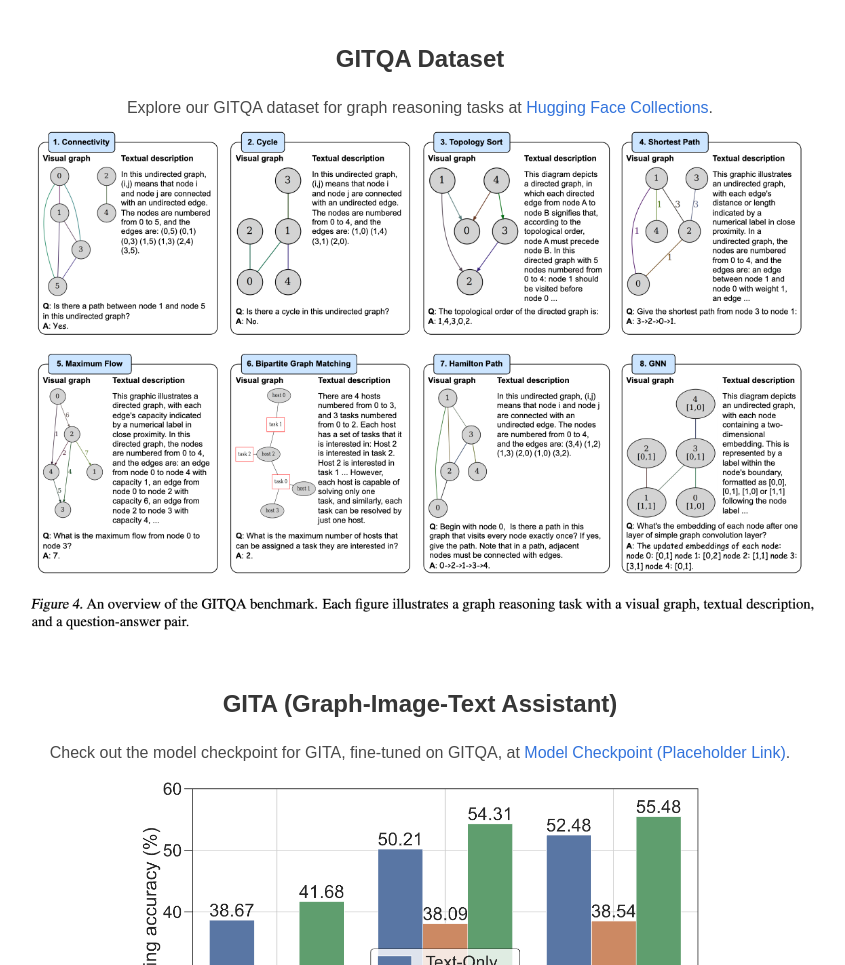
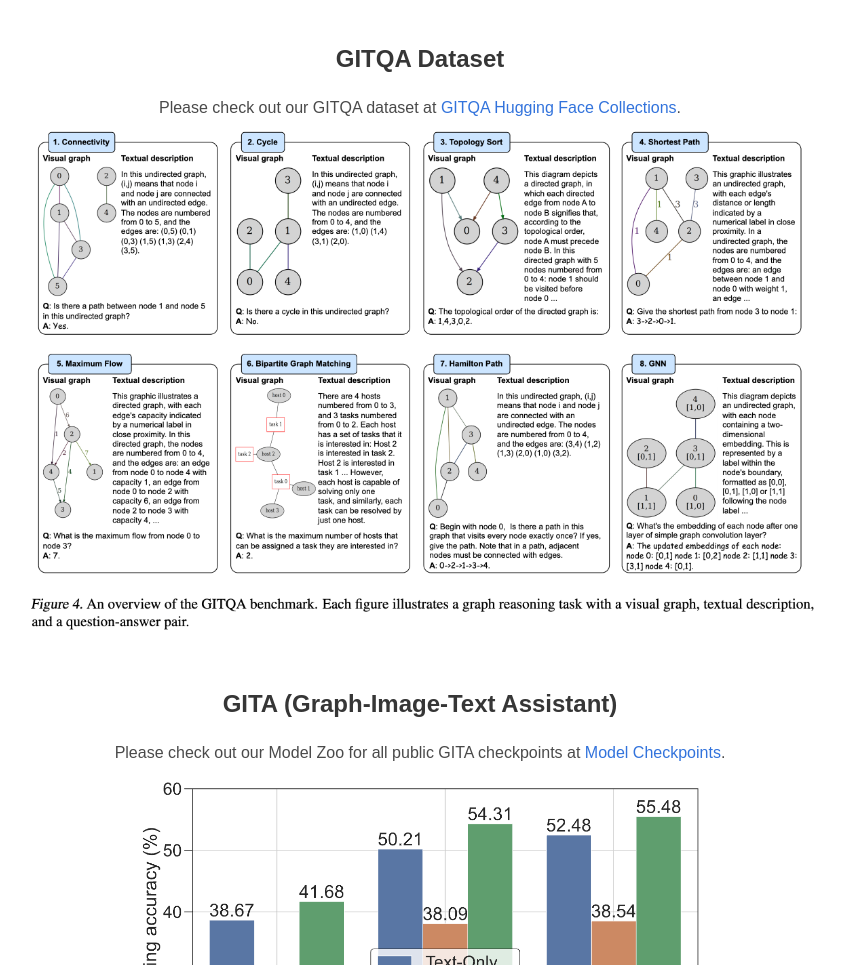
Before and after one commit to v-graph/v-graph.github.io, a plain HTML site: page index.html in a window 1280 px wide. Shown: the part 1361-2326 px from the top of the page, without its empty margins (220-1065 px from the left). Drawn offline with nearby package versions, Linux system fonts and the light colour scheme; some packages are replaced by stand-ins of ours; some icons are missing; a web font is replaced by a local one.

Commit message:
Update index.html

```diff
--- a/index.html
+++ b/index.html
@@ -147,7 +147,7 @@
         <div class="container is-max-desktop">
             <h2 class="title is-4 has-text-centered">GITQA Dataset</h2>
             <p class="has-text-centered">
-                Explore our GITQA dataset for graph reasoning tasks at <a href="https://huggingface.co/collections/Yanbin99/gitqa-datasets-65c705c9488606617e246bd3" target="_blank">Hugging Face Collections</a>.
+                Please check out our GITQA dataset at <a href="https://huggingface.co/collections/Yanbin99/gitqa-datasets-65c705c9488606617e246bd3" target="_blank">GITQA Hugging Face Collections</a>.
             </p>
             <center>
             <img src="static/images/benchmark.png" alt="GITQA Benchmark" width="800"/>
@@ -162,7 +162,7 @@
         <div class="container is-max-desktop">
             <h2 class="title is-4 has-text-centered">GITA (Graph-Image-Text Assistant)</h2>
             <p class="has-text-centered">
-                Check out the model checkpoint for GITA, fine-tuned on GITQA, at <a href="#" target="_blank">Model Checkpoint (Placeholder Link)</a>.
+               Please check out our Model Zoo for all public GITA checkpoints at <a href="https://huggingface.co/collections/Yanbin99/gita-65cacd0d9b312118de7bbe42" target="_blank">Model Checkpoints</a>.
             </p>
             <center>
             <img src="static/images/result1.png" alt="GITA Performance" width="600"/>
```
